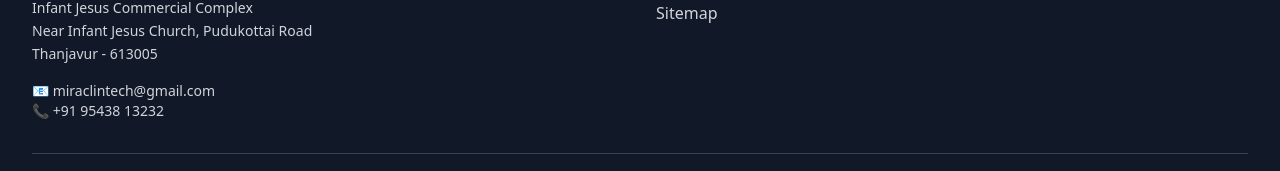
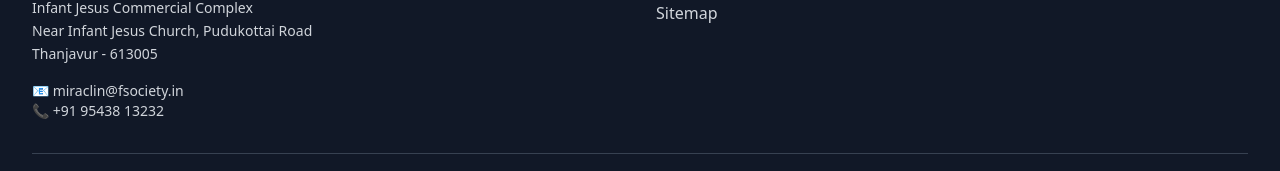
Before and after one commit to miracl-in/miracl-in.github.io, a Next.js app: page / in a window 1280 px wide. Shown: the part 5502-5673 px from the top of the page. Built offline with nearby package versions, Linux system fonts and the light colour scheme.

Commit message:
Update Footer.tsx with logo and email

```diff
--- a/components/Footer.tsx
+++ b/components/Footer.tsx
@@ -29,7 +29,7 @@ export default function Footer() {
             <div className="md:col-span-2">
               <div className="flex items-center gap-3 mb-2">
                 <img
-                  src="/favicon.ico"
+                  src="/favicon_Image.png"
                   alt="Miraclin Technologies"
                   className="w-10 h-10 rounded-lg object-cover"
                 />
@@ -60,7 +60,7 @@ export default function Footer() {
               </p>
 
               <p className="text-gray-300 text-sm">
-                📧 <a href="mailto:miraclintech@gmail.com" className="hover:text-white">miraclintech@gmail.com</a><br />
+                📧 <a href="mailto:miraclin@fsociety.in" className="hover:text-white">miraclin@fsociety.in</a><br />
                 📞 <a href="tel:+919543813232" className="hover:text-white">+91 95438 13232</a>
               </p>
             </div>
```
